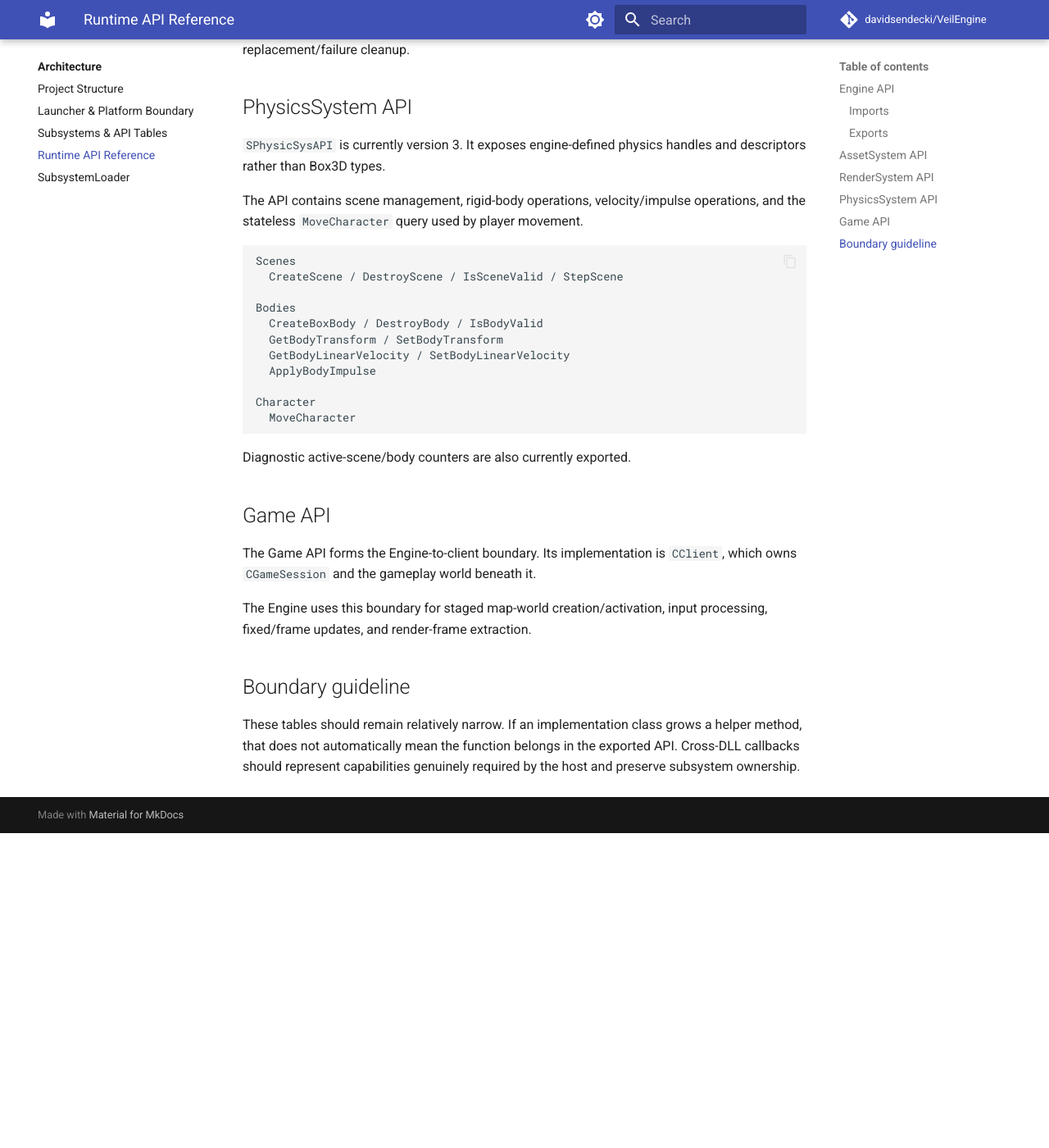
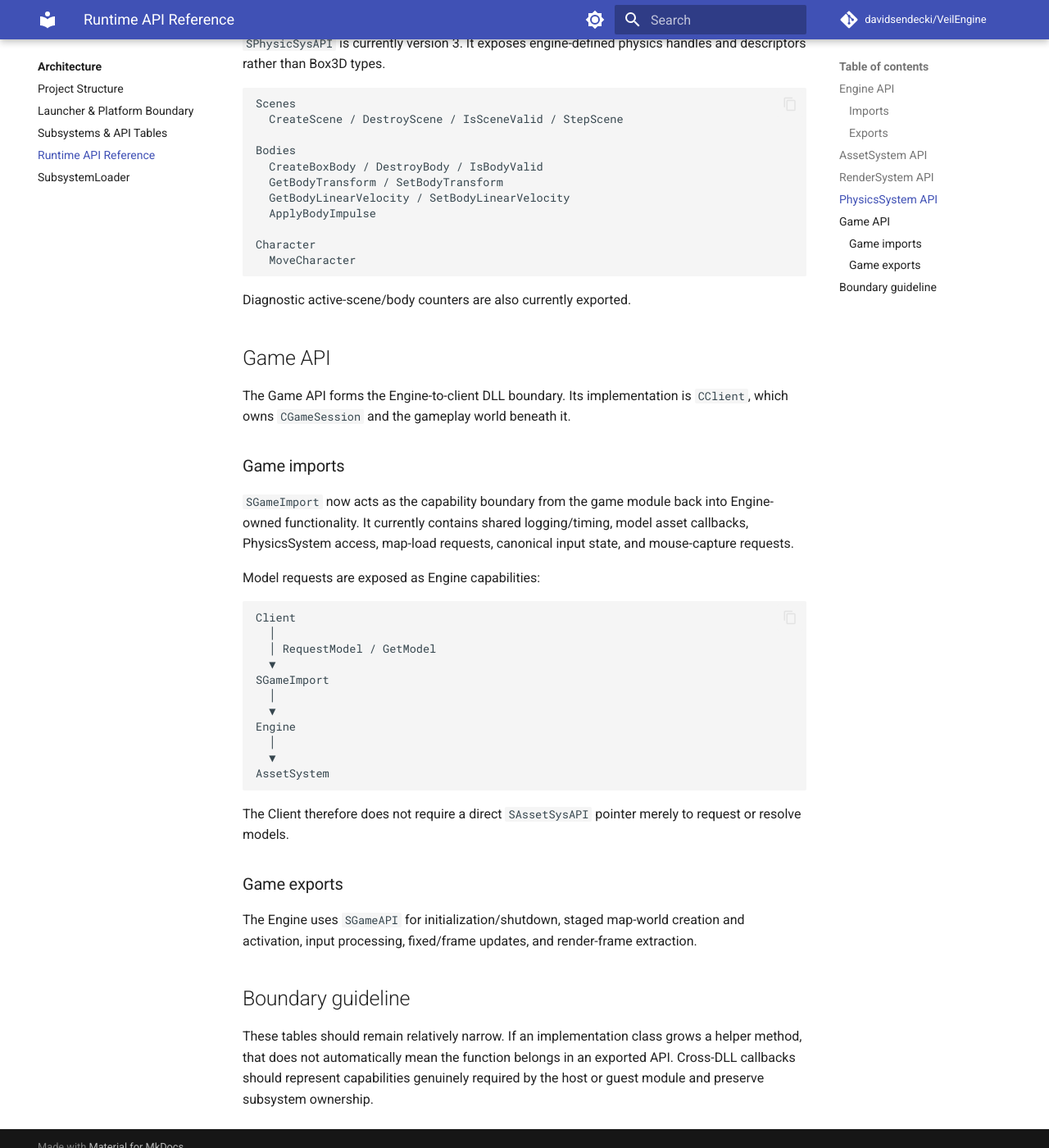
Before and after one commit to davidsendecki/VeilEngine-Doc, an MkDocs documentation site: the page built from docs/architecture/runtime-apis.md, in a window 1280 px wide and 1400 px high, scrolled down 1895 px. Shown: the whole window at 82% size. Built offline with MkDocs 1.6.1 and Material for MkDocs 9.7.7, drawn with Linux system fonts in a browser that asks for light colours; comment, search, counter and statistics services are not loaded; before the commit the page ends 2911 px from its top, so only the background shows below that; some of the changed text lies outside the part shown.

Commit message:
Sync runtime API documentation with game asset facade

````diff
--- a/docs/architecture/runtime-apis.md
+++ b/docs/architecture/runtime-apis.md
@@ -11,8 +11,6 @@ This page summarizes the public dynamic-module boundaries used by the currently
 `SEngineImport` supplies the opaque application window, initial physical drawable extent, shared paths/logger, and the platform mouse-capture callback.
 
 ### Exports
-
-The API exposes:
 
 ```text
 Initialize / Shutdown
@@ -54,13 +50,11 @@ Models
   GetModel
 ```
 
-The AssetSystem import is deliberately small: shared paths and logging.
+The AssetSystem import remains deliberately small: shared paths and logging.
 
 ## RenderSystem API
 
-`SRenderSysAPI` version 1 is the Engine-facing rendering boundary. Its import structure receives the window, paths/logger, and a borrowed AssetSystem API used as the CPU model source during initial GPU upload.
-
-The exported operations are:
+`SRenderSysAPI` version 1 is the Engine-facing rendering boundary. Its import structure receives the window, paths/logger, and a borrowed AssetSystem API used as the CPU model source during GPU preparation.
 
 ```text
 Initialize / Shutdown
@@ -71,13 +65,11 @@ OnWindowPixelSizeChanged
 SetVSync
 ```
 
-The API reflects the current map-level resource policy: model resources are prepared before activation, and the first implementation can clear the complete model-resource cache during replacement/failure cleanup.
+The current resource policy prepares model GPU state before map activation and can clear the model-resource cache during replacement/failure cleanup.
 
 ## PhysicsSystem API
 
 `SPhysicSysAPI` is currently version 3. It exposes engine-defined physics handles and descriptors rather than Box3D types.
-
-The API contains scene management, rigid-body operations, velocity/impulse operations, and the stateless `MoveCharacter` query used by player movement.
 
 ```text
 Scenes
@@ -97,10 +89,34 @@ Diagnostic active-scene/body counters are also currently exported.
 
 ## Game API
 
-The Game API forms the Engine-to-client boundary. Its implementation is `CClient`, which owns `CGameSession` and the gameplay world beneath it.
+The Game API forms the Engine-to-client DLL boundary. Its implementation is `CClient`, which owns `CGameSession` and the gameplay world beneath it.
 
-The Engine uses this boundary for staged map-world creation/activation, input processing, fixed/frame updates, and render-frame extraction.
+### Game imports
+
+`SGameImport` now acts as the capability boundary from the game module back into Engine-owned functionality. It currently contains shared logging/timing, model asset callbacks, PhysicsSystem access, map-load requests, canonical input state, and mouse-capture requests.
+
+Model requests are exposed as Engine capabilities:
+
+```text
+Client
+  │
+  │ RequestModel / GetModel
+  ▼
+SGameImport
+  │
+  ▼
+Engine
+  │
+  ▼
+AssetSystem
+```
+
+The Client therefore does not require a direct `SAssetSysAPI` pointer merely to request or resolve models.
+
+### Game exports
+
+The Engine uses `SGameAPI` for initialization/shutdown, staged map-world creation and activation, input processing, fixed/frame updates, and render-frame extraction.
 
 ## Boundary guideline
 
-These tables should remain relatively narrow. If an implementation class grows a helper method, that does not automatically mean the function belongs in the exported API. Cross-DLL callbacks should represent capabilities genuinely required by the host and preserve subsystem ownership.
+These tables should remain relatively narrow. If an implementation class grows a helper method, that does not automatically mean the function belongs in an exported API. Cross-DLL callbacks should represent capabilities genuinely required by the host or guest module and preserve subsystem ownership.
````
Also changed, not shown: other parts of docs/architecture/runtime-apis.md (+2 -4 lines).
